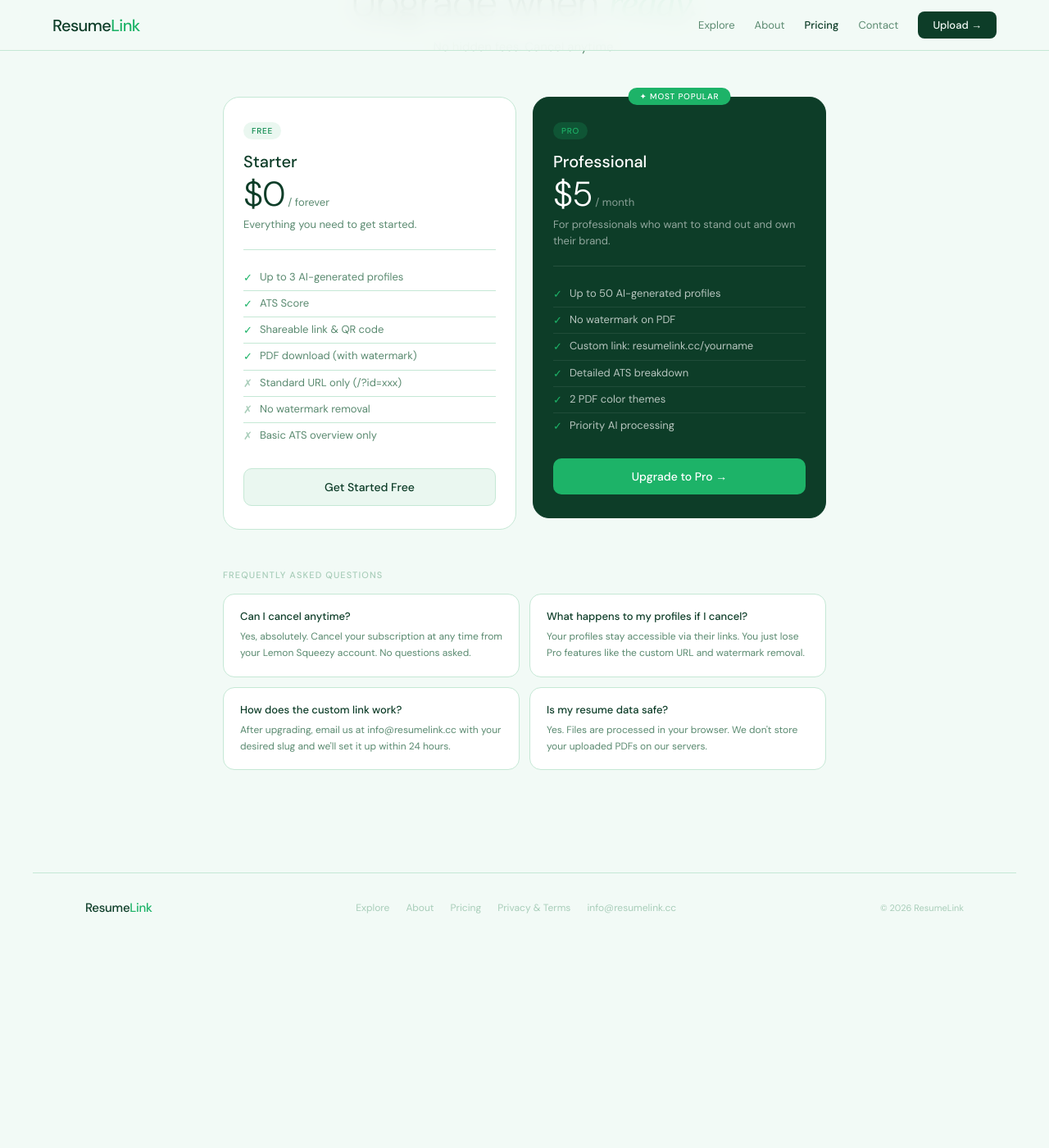
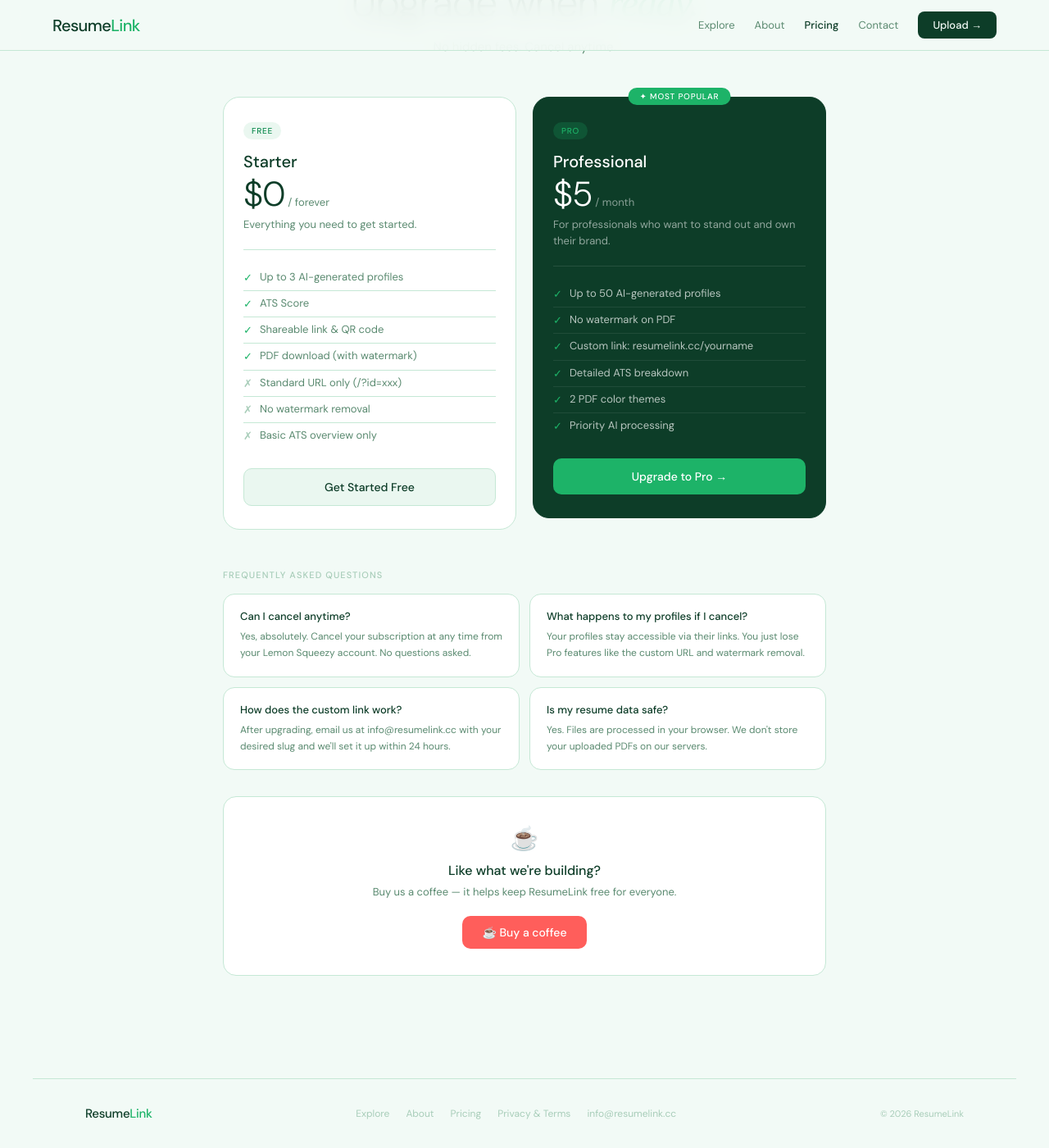
Before and after one commit to AIsrail/resumelink, a Jekyll site: the page pricing.html, which Jekyll copies as it is, in a window 1280 px wide and 1400 px high, scrolled down 263 px. Shown: the whole window at 82% size. Built offline with Jekyll 4.4.1, drawn with Linux system fonts in a browser that asks for light colours; some web fonts are replaced; before the commit the page ends 1412 px from its top, so only the background shows below that.

Commit message:
Update pricing.html

```diff
--- a/pricing.html
+++ b/pricing.html
@@ -63,10 +63,13 @@
         .btn-pro{background:var(--green);color:#fff}
         .btn-pro:hover{background:var(--green-dk);transform:translateY(-1px)}
         .faq-label{font-size:11px;font-weight:500;text-transform:uppercase;letter-spacing:.1em;color:var(--faint);margin-bottom:16px}
-        .faq-grid{display:grid;grid-template-columns:1fr 1fr;gap:12px;margin-bottom:3rem}
+        .faq-grid{display:grid;grid-template-columns:1fr 1fr;gap:12px;margin-bottom:2rem}
         .faq-item{background:var(--surface);border:0.5px solid var(--border);border-radius:14px;padding:18px 20px}
         .faq-q{font-size:13px;font-weight:500;color:var(--forest);margin-bottom:7px}
         .faq-a{font-size:12px;color:var(--muted);line-height:1.65}
+        .kofi-block{text-align:center;padding:2rem;background:var(--surface);border:0.5px solid var(--border);border-radius:16px;margin-bottom:3rem}
+        .kofi-btn{display:inline-flex;align-items:center;gap:8px;background:#FF5E5B;color:#fff;padding:11px 24px;border-radius:10px;font-size:14px;font-weight:500;text-decoration:none;transition:opacity .2s}
+        .kofi-btn:hover{opacity:.85}
         footer{border-top:0.5px solid var(--border);padding:2rem clamp(1.5rem,5vw,4rem);display:flex;align-items:center;justify-content:space-between;flex-wrap:wrap;gap:1rem;max-width:1200px;margin:0 auto}
         .footer-logo{font-size:15px;font-weight:500;color:var(--forest);text-decoration:none;letter-spacing:-0.02em}
         .footer-logo span{color:var(--green)}
@@ -109,6 +112,7 @@
     <div class="plans-grid" id="plansGrid"></div>
     <div class="faq-label" id="faq-label">Frequently asked questions</div>
     <div class="faq-grid" id="faqGrid"></div>
+    <div class="kofi-block" id="kofi-block"></div>
 </div>
 
 <footer>
@@ -132,6 +136,7 @@ if (urlParams.get('pro') === 'activated') {
 }
 
 const isEn = navigator.language.startsWith('en');
+
 const T = {
     en: {
         eyebrow: 'Simple pricing',
@@ -142,6 +147,11 @@ const T = {
         footerAbout:'About', footerPolicy:'Privacy & Terms', footerPricing:'Pricing',
         faqLabel: 'Frequently asked questions',
         popular: 'Most Popular',
+        kofi: {
+            title: 'Like what we\'re building?',
+            sub: 'Buy us a coffee — it helps keep ResumeLink free for everyone.',
+            btn: '☕ Buy a coffee'
+        },
         plans: [
             {
                 badge:'Free', name:'Starter',
@@ -190,6 +200,11 @@ const T = {
         footerAbout:'О сервисе', footerPolicy:'Политика', footerPricing:'Тарифы',
         faqLabel: 'Часто задаваемые вопросы',
         popular: 'Популярный',
+        kofi: {
+            title: 'Нравится что мы делаем?',
+            sub: 'Угости нас кофе — это помогает держать ResumeLink бесплатным для всех.',
+            btn: '☕ Угостить кофе'
+        },
         plans: [
             {
                 badge:'Бесплатно', name:'Старт',
@@ -251,9 +269,9 @@ document.getElementById('hero-sub').textContent = C.heroSub;
 document.getElementById('faq-label').textContent = C.faqLabel;
 
 // Plans
-document.getElementById('plansGrid').innerHTML = C.plans.map(plan=>`
-    <div class="plan-card ${plan.featured?'featured':''}">
-        ${plan.popular?`<div class="popular-badge">✦ ${C.popular}</div>`:''}
+document.getElementById('plansGrid').innerHTML = C.plans.map(plan => `
+    <div class="plan-card ${plan.featured ? 'featured' : ''}">
+        ${plan.popular ? `<div class="popular-badge">✦ ${C.popular}</div>` : ''}
         <div class="plan-badge">${plan.badge}</div>
         <div class="plan-name">${plan.name}</div>
         <div class="plan-price">
@@ -263,21 +281,29 @@ document.getElementById('plansGrid').innerHTML = C.plans.map(plan=>`
         <div class="plan-desc">${plan.desc}</div>
         <hr class="plan-divider">
         <ul class="plan-features">
-            ${plan.features.map(f=>`
-                <li><span class="${f.ok?'check':'cross'}">${f.ok?'✓':'✗'}</span>${f.text}</li>
+            ${plan.features.map(f => `
+                <li><span class="${f.ok ? 'check' : 'cross'}">${f.ok ? '✓' : '✗'}</span>${f.text}</li>
             `).join('')}
         </ul>
-        <a href="${plan.btnHref}" class="plan-btn ${plan.btnClass}" ${plan.btnHref.startsWith('http')?'target="_blank"':''}>${plan.btn}</a>
+        <a href="${plan.btnHref}" class="plan-btn ${plan.btnClass}" ${plan.btnHref.startsWith('http') ? 'target="_blank"' : ''}>${plan.btn}</a>
     </div>
 `).join('');
 
 // FAQ
-document.getElementById('faqGrid').innerHTML = C.faqs.map(f=>`
+document.getElementById('faqGrid').innerHTML = C.faqs.map(f => `
     <div class="faq-item">
         <div class="faq-q">${f.q}</div>
         <div class="faq-a">${f.a}</div>
     </div>
 `).join('');
+
+// Ko-fi block
+document.getElementById('kofi-block').innerHTML = `
+    <div style="font-size:28px;margin-bottom:10px">☕</div>
+    <div style="font-size:16px;font-weight:500;color:var(--forest);margin-bottom:6px">${C.kofi.title}</div>
+    <div style="font-size:13px;color:var(--muted);margin-bottom:18px;line-height:1.6;max-width:400px;margin-left:auto;margin-right:auto">${C.kofi.sub}</div>
+    <a href="https://ko-fi.com/ontoguzlabs" target="_blank" class="kofi-btn">${C.kofi.btn}</a>
+`;
 </script>
 </body>
 </html>
```
Also changed, not shown: other parts of pricing.html (+11 -8 lines).
